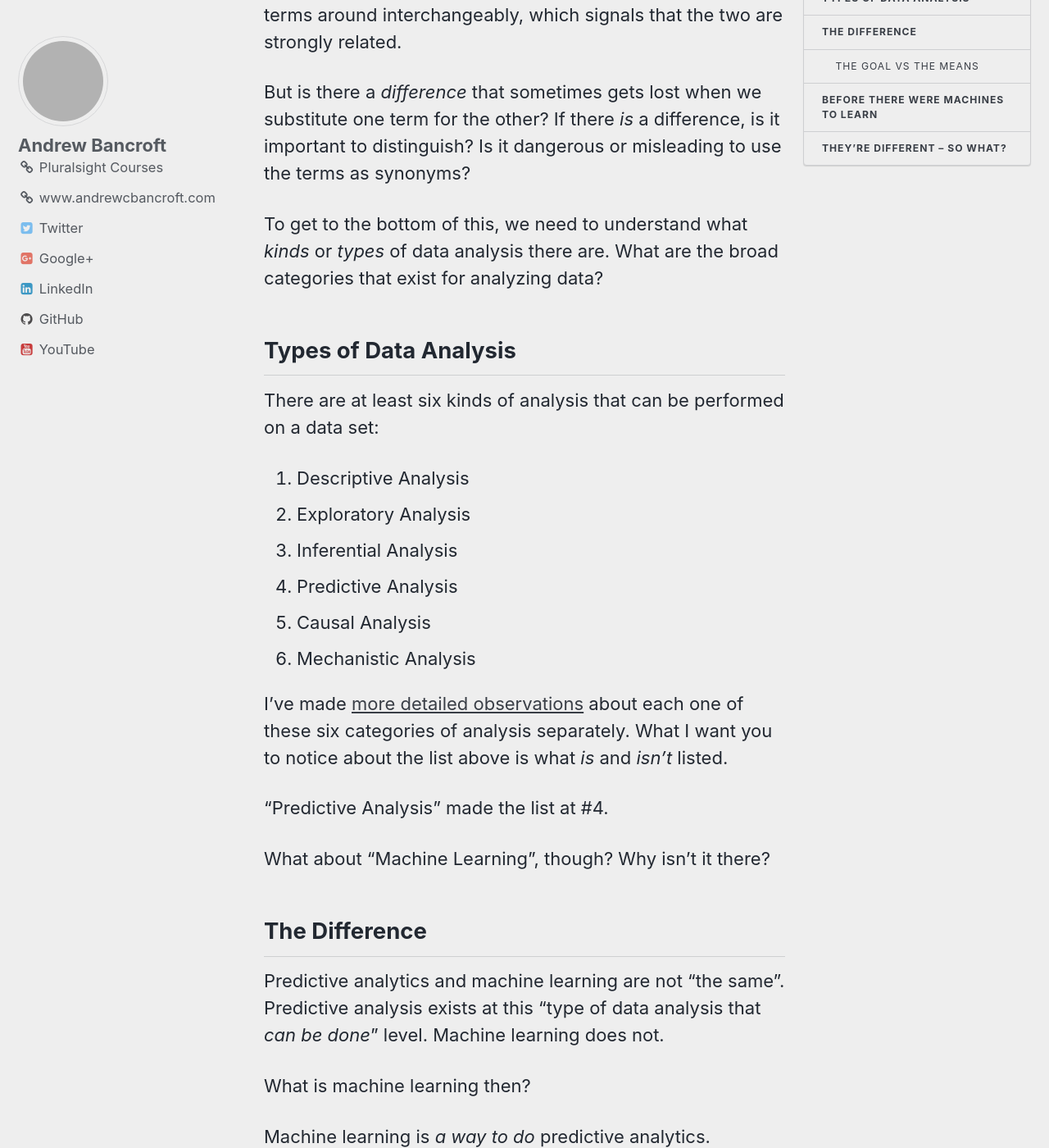
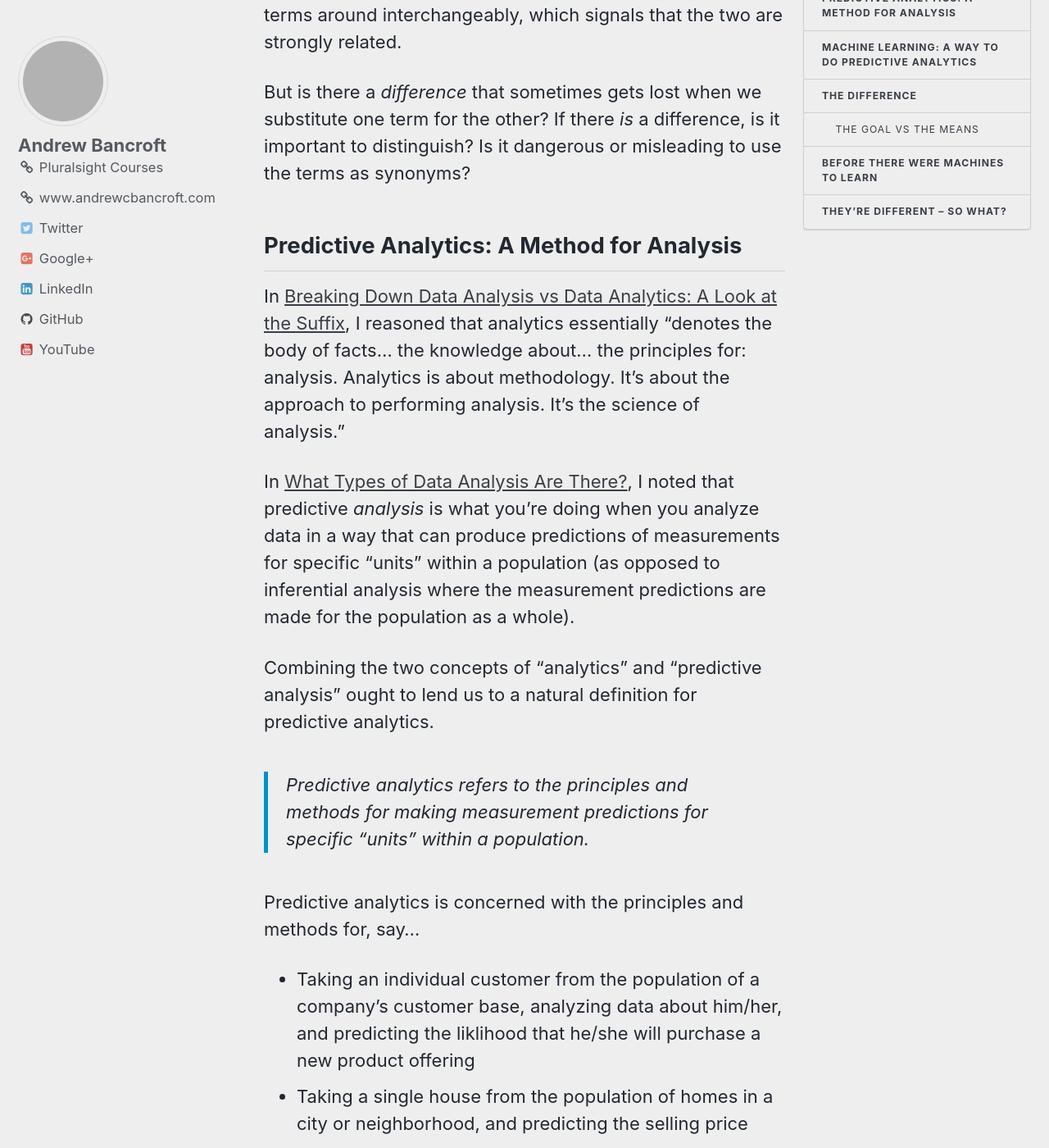
Before and after one commit to andrewcbancroft/datadaylife-blog, a Jekyll site: the page built from _posts/2018-02-05-predictive-analytics-vs-machine-learning-whats-the-difference.md, in a window 1280 px wide and 1400 px high, scrolled down 516 px. Shown: the whole window at 82% size. Built offline with Jekyll 4.4.1, drawn with Linux system fonts in a browser that asks for light colours; comment, search, counter and statistics services are not loaded; some of the changed text lies outside the part shown; grey boxes are pictures that could not be loaded.

Commit message:
Update and rename 2018-01-18-predictive-analytics-vs-machine-learning-whats-the-difference.md to 2018-02-05-predictive-analytics-vs-machine-learning-whats-the-difference.md

```diff
--- a/_posts/2018-01-18-predictive-analytics-vs-machine-learning-whats-the-difference.md
+++ b/_posts/2018-02-05-predictive-analytics-vs-machine-learning-whats-the-difference.md
@@ -11,23 +11,23 @@ There's a strong temptation to equate "predictive analytics" and "machine learni
 
 But is there a *difference* that sometimes gets lost when we substitute one term for the other? If there *is* a difference, is it important to distinguish? Is it dangerous or misleading to use the terms as synonyms?
 
-To get to the bottom of this, we need to understand what *kinds* or *types* of data analysis there are.  What are the broad categories that exist for analyzing data?
+## Predictive Analytics:  A Method for Analysis
+In [Breaking Down Data Analysis vs Data Analytics: A Look at the Suffix](https://www.dataday.life/data-analysis-vs-data-analytics-examining-suffix/), I reasoned that analytics essentially "denotes the body of facts… the knowledge about… the principles for: analysis. Analytics is about methodology. It’s about the approach to performing analysis. It’s the science of analysis."
 
-## Types of Data Analysis
-There are at least six kinds of analysis that can be performed on a data set:
+In [What Types of Data Analysis Are There?](https://www.dataday.life/what-types-of-data-analysis-are-there/), I noted that predictive *analysis* is what you're doing when you analyze data in a way that can produce predictions of measurements for specific "units" within a population (as opposed to inferential analysis where the measurement predictions are made for the population as a whole).
 
-1. Descriptive Analysis
-2. Exploratory Analysis
-3. Inferential Analysis
-4. Predictive Analysis
-5. Causal Analysis
-6. Mechanistic Analysis
+Combining the two concepts of "analytics" and "predictive analysis" ought to lend us to a natural definition for predictive analytics.
 
-I've made [more detailed observations](https://www.dataday.life/what-types-of-data-analysis-are-there/) about each one of these six categories of analysis separately.  What I want you to notice about the list above is what *is* and *isn't* listed.
+> Predictive analytics refers to the principles and methods for making measurement predictions for specific "units" within a population.
 
-"Predictive Analysis" made the list at #4.
+Predictive analytics is concerned with the principles and methods for, say...
 
-What about "Machine Learning", though?  Why isn't it there?
+* Taking an individual customer from the population of a company's customer base, analyzing data about him/her, and predicting the liklihood that he/she will purchase a new product offering
+* Taking a single house from the population of homes in a city or neighborhood, and predicting the selling price
+
+## Machine Learning:  A Way to do Predictive Analytics
+
+
 
 ## The Difference
 Predictive analytics and machine learning are not "the same". Predictive analysis exists at this "type of data analysis that *can be done*" level. Machine learning does not.
```
Also changed, not shown: other parts of _posts/2018-02-05-predictive-analytics-vs-machine-learning-whats-the-difference.md (+1 -1 lines).
